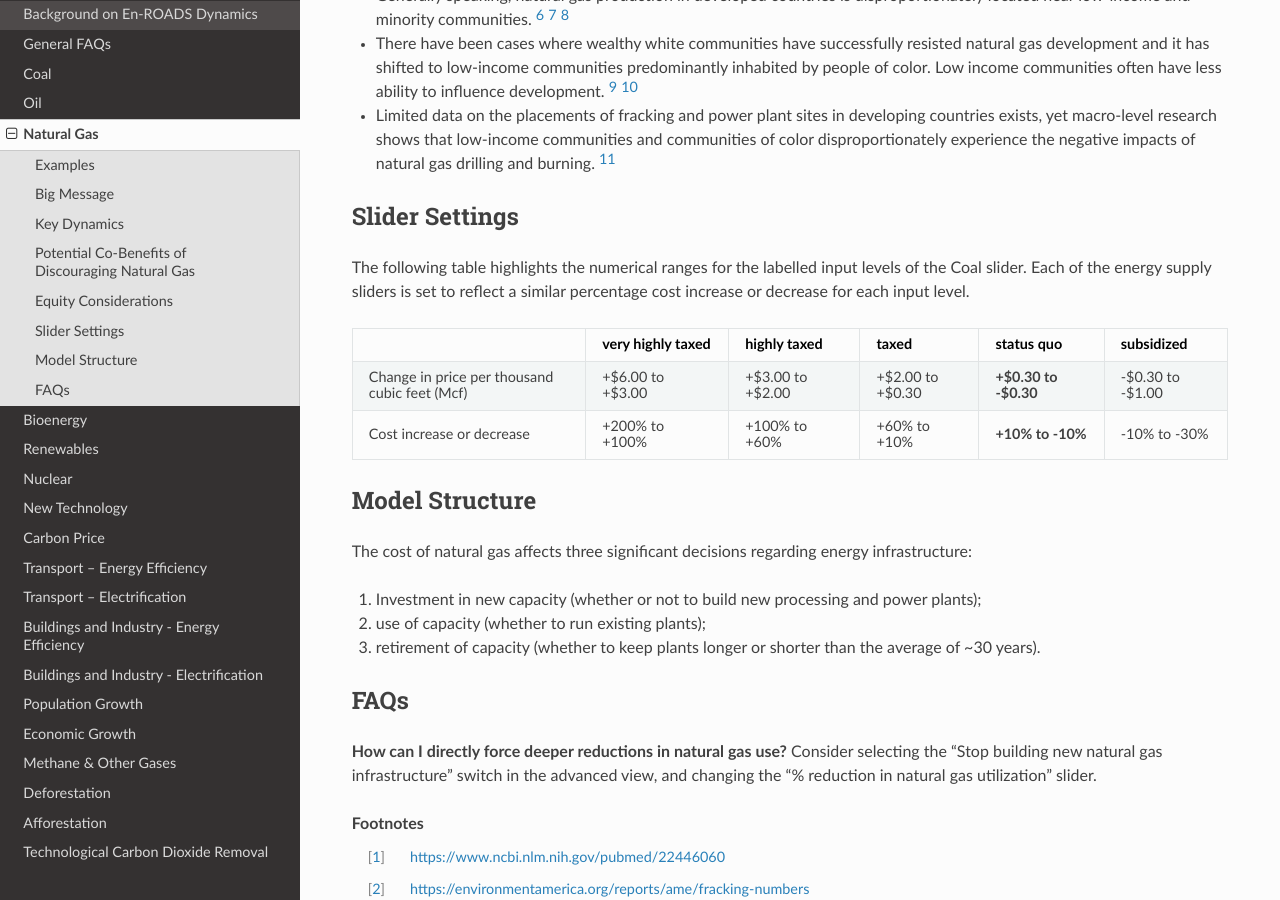
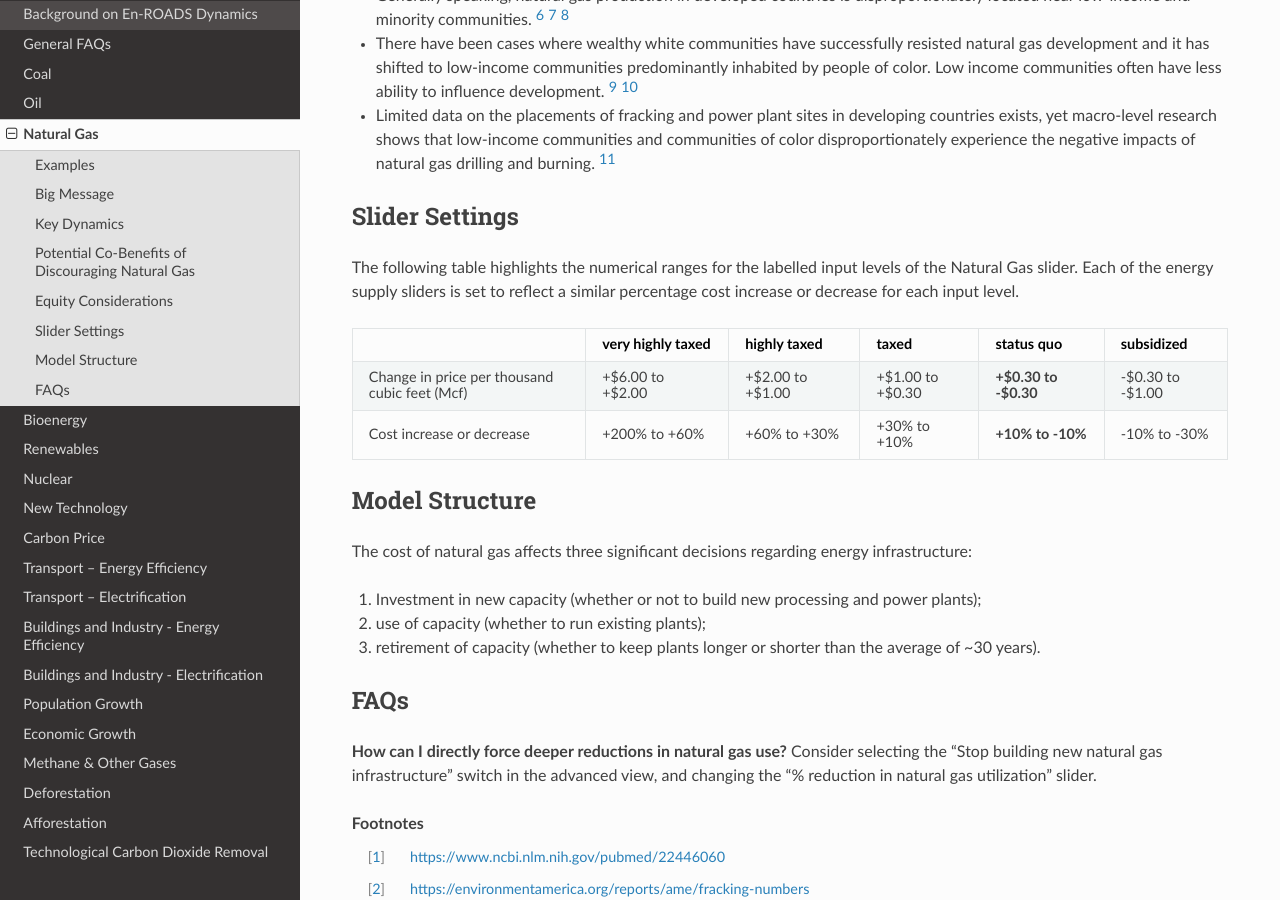
Before and after one commit to climateinteractive/enroads-guide, a Sphinx documentation site: the page built from docs/guide/gas.rst, in a window 1280 px wide and 900 px high, scrolled down 994 px. Built offline with Sphinx 7.4.7 and the Read the Docs theme 2.0.0, drawn with Linux system fonts in a browser that asks for light colours.

Commit message:
Updated slider ranges (settings and description)

```diff
--- a/docs/guide/bioenergy.rst
+++ b/docs/guide/bioenergy.rst
@@ -37,7 +37,7 @@ Equity Considerations
 Slider Settings
 ---------------
 
-The following table highlights the numerical ranges for the labelled input levels of the Coal slider. Each of the energy supply sliders is set to reflect a similar percentage cost increase or decrease for each input level.
+The following table highlights the numerical ranges for the labelled input levels of the Bioenergy slider. Each of the energy supply sliders is set to reflect a similar percentage cost increase or decrease for each input level.
 
 ================================================== ================== ================= ============ ========== ==================
 \                                                  highly taxed       taxed             status quo   subsidized highly subsidized
--- a/docs/guide/coal.rst
+++ b/docs/guide/coal.rst
@@ -42,9 +42,9 @@ The following table highlights the numerical ranges for the labelled input level
 ================================================ ================= ============= ============ =============== ==========
 \                                                very highly taxed highly taxed  taxed        **status quo**  subsidized
 ================================================ ================= ============= ============ =============== ==========
-Change in price per ton of coal equivalent (tce) +$120 to +$60     +$60 to +$40  +$40 to +$6  **+$6 to        -$6 to
+Change in price per ton of coal equivalent (tce) +$120 to +$40     +$40 to +$20  +$20 to +$6  **+$6 to        -$6 to
                                                                                               -$6**           -$20
-Cost increase or decrease                        +200% to +100%    +100% to +60% +60% to +10% **+10% to       -10% to
+Cost increase or decrease                        +200% to +60%     +60% to +30%  +30% to +10% **+10% to       -10% to
                                                                                               -10%**          -30%
 ================================================ ================= ============= ============ =============== ==========
 
--- a/docs/guide/gas.rst
+++ b/docs/guide/gas.rst
@@ -36,14 +36,14 @@ Equity Considerations
 Slider Settings
 ---------------
 
-The following table highlights the numerical ranges for the labelled input levels of the Coal slider. Each of the energy supply sliders is set to reflect a similar percentage cost increase or decrease for each input level.
+The following table highlights the numerical ranges for the labelled input levels of the Natural Gas slider. Each of the energy supply sliders is set to reflect a similar percentage cost increase or decrease for each input level.
 
 ============================================= ================= ================ ================ =========== ==========
 \                                             very highly taxed highly taxed     taxed            status quo  subsidized
 ============================================= ================= ================ ================ =========== ==========
-Change in price per thousand cubic feet (Mcf) +$6.00 to +$3.00  +$3.00 to +$2.00 +$2.00 to +$0.30 **+$0.30 to -$0.30 to
+Change in price per thousand cubic feet (Mcf) +$6.00 to +$2.00  +$2.00 to +$1.00 +$1.00 to +$0.30 **+$0.30 to -$0.30 to
                                                                                                   -$0.30**    -$1.00
-Cost increase or decrease                     +200% to +100%     +100% to +60%   +60% to +10%     **+10% to   -10% to
+Cost increase or decrease                     +200% to +60%     +60% to +30%     +30% to +10%     **+10% to   -10% to
                                                                                                   -10%**      -30%
 ============================================= ================= ================ ================ =========== ==========
 
--- a/docs/guide/nuclear.rst
+++ b/docs/guide/nuclear.rst
@@ -46,7 +46,7 @@ Equity Considerations
 Slider Settings
 ---------------
 
-The following table highlights the numerical ranges for the labelled input levels of the Coal slider. Each of the energy supply sliders is set to reflect a similar percentage cost increase or decrease for each input level.
+The following table highlights the numerical ranges for the labelled input levels of the Nuclear slider. Each of the energy supply sliders is set to reflect a similar percentage cost increase or decrease for each input level.
 
 ======================================= ================ ================ =========== ========== =================
 \                                       highly taxed     taxed            status quo  subsidized highly subsidized
--- a/docs/guide/oil.rst
+++ b/docs/guide/oil.rst
@@ -47,9 +47,9 @@ The following table highlights the numerical ranges for the labelled input level
 ================================================== ================= ============= ============= ========== ==========
 \                                                  very highly taxed highly taxed  taxed         status quo subsidized
 ================================================== ================= ============= ============= ========== ==========
-Change in price per barrel of oil equivalent (boi) +$100 to +$50     +$50 to +$30  +$30 to +$5   **+$5 to   -$5 to
+Change in price per barrel of oil equivalent (boi) +$100 to +$30     +$30 to +$15  +$15 to +$5   **+$5 to   -$5 to
                                                                                                  -$5**      -$15
-Cost increase or decrease                          +200% to +100%    +100% to +60% +60% to +10%  **+10% to  -10% to
+Cost increase or decrease                          +200% to +60%     +60% to +30%  +30% to +10%  **+10% to  -10% to
                                                                                                  -10%**     -30%
 ================================================== ================= ============= ============= ========== ==========
 
--- a/docs/guide/renewables.rst
+++ b/docs/guide/renewables.rst
@@ -42,7 +42,7 @@ Equity Considerations
 Slider Settings
 ---------------
 
-The following table highlights the numerical ranges for the labelled input levels of the Coal slider. Each of the energy supply sliders is set to reflect a similar percentage cost increase or decrease for each input level.
+The following table highlights the numerical ranges for the labelled input levels of the Renewables slider. Each of the energy supply sliders is set to reflect a similar percentage cost increase or decrease for each input level.
 
 ======================================= ================ ================ ============ =================
 \                                       taxed            status quo       subsidized   highly subsidized
```
